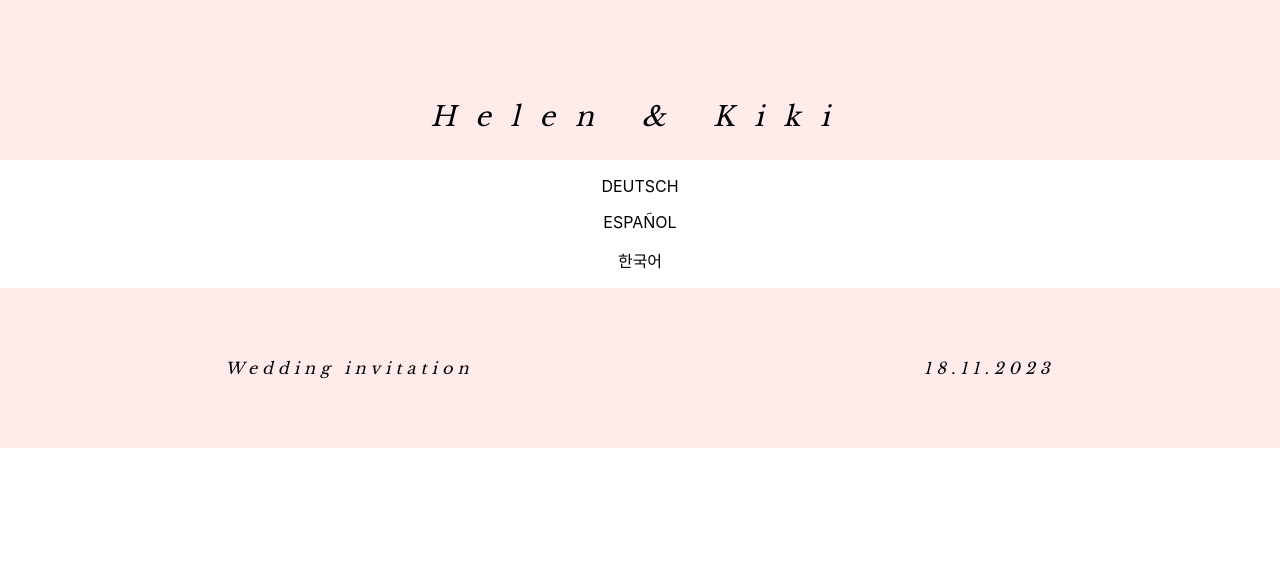
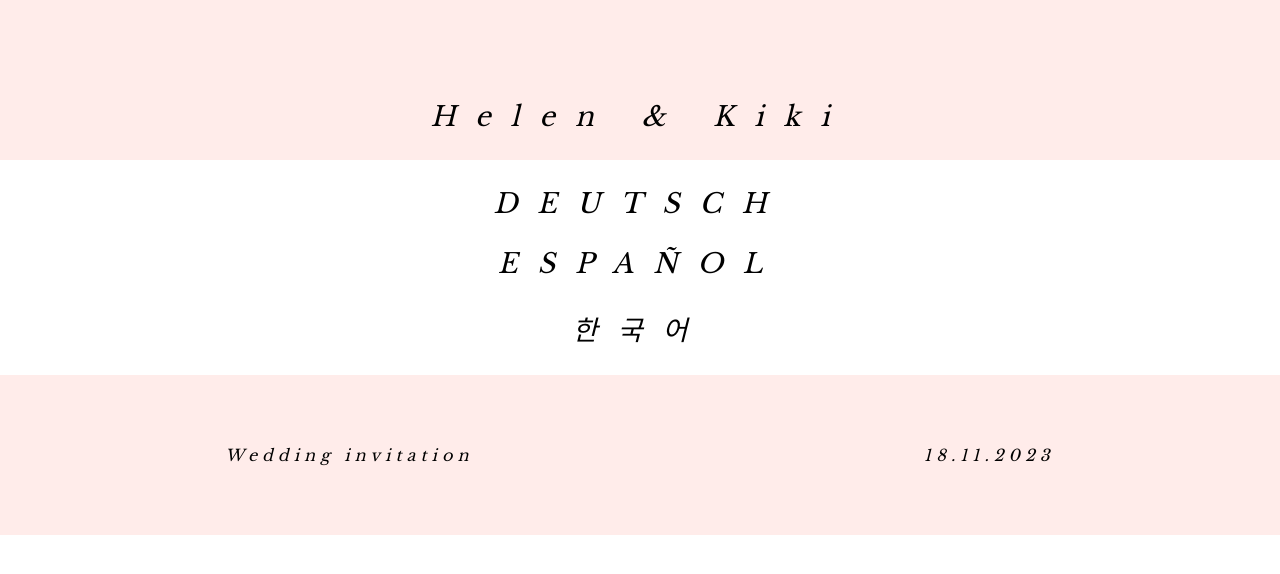
Before and after one commit to AAlejof/HeliKi, a React (Create React App) app in the folder client/: page / in a window 1280 px wide. Shown: the top 574 px of the page. Built offline with nearby package versions, Linux system fonts and the light colour scheme.

Commit message:
add basic style

```diff
--- a/client/src/components/Landing/Landing.module.css
+++ b/client/src/components/Landing/Landing.module.css
@@ -0,0 +1,7 @@
+.pLandingDiv{
+    font-family: 'libre baskerville';
+    font-style: italic ;
+    font-size: 1.7rem;
+    letter-spacing: 20px;
+
+}
```
